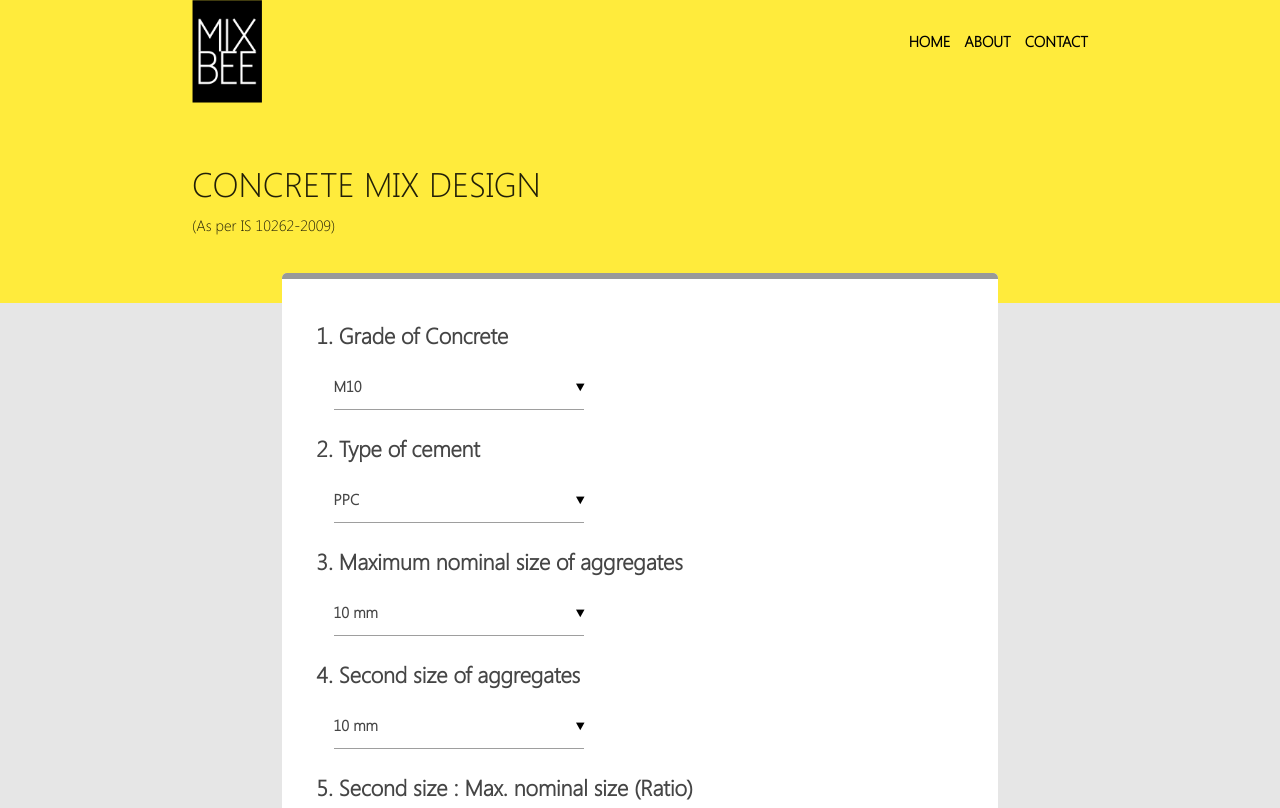
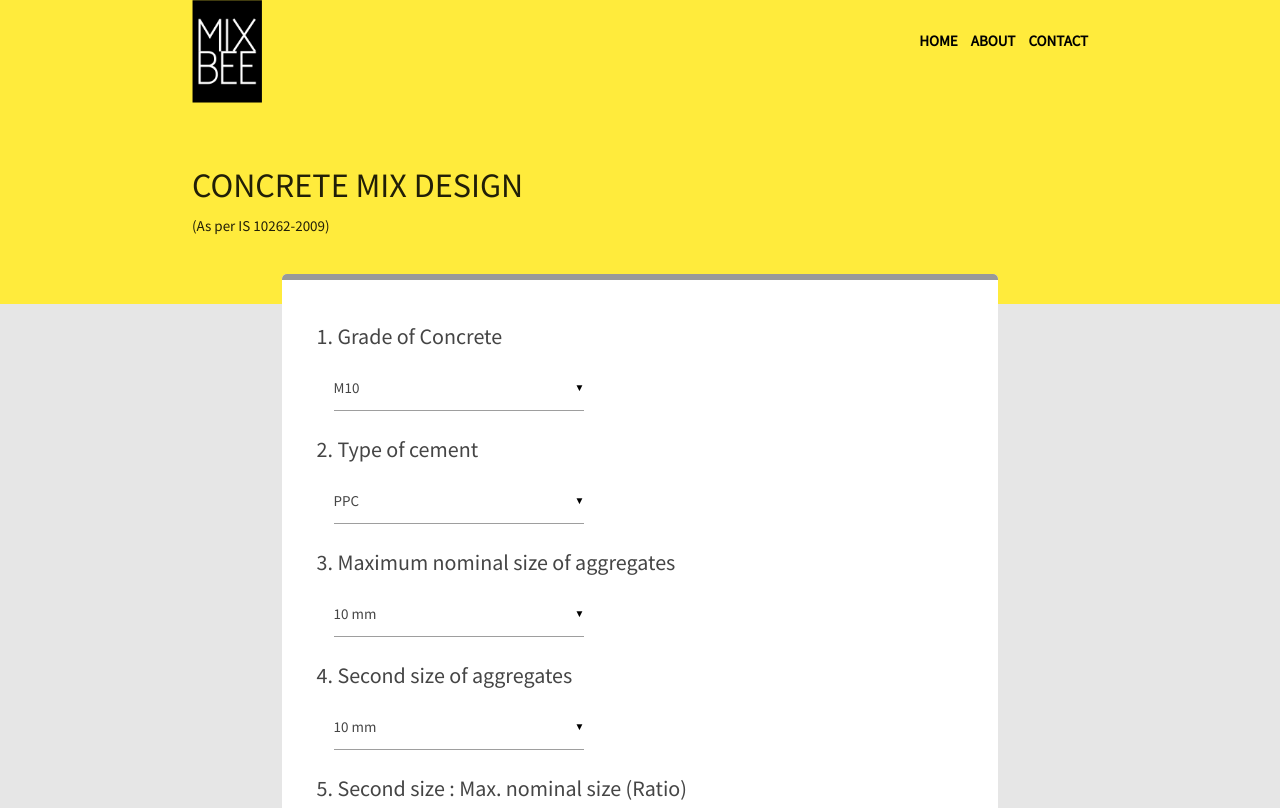
Before and after one commit to chiranthkothari/mixbee, a plain HTML site: page index.html in a window 1280 px wide. Shown: the top 808 px of the page. Drawn offline with Linux system fonts and the light colour scheme.

Commit message:
Added new font

```diff
--- a/assets/css/style.css
+++ b/assets/css/style.css
@@ -1,5 +1,6 @@
 body{
-	font-family: seouil;
+	/*font-family: seouil;*/
+	font-family: 'Source Sans Pro', sans-serif;
 }
 @font-face{
 	font-family: seouil;
@@ -44,11 +45,9 @@ body{
 /*styling of text below logo*/
 .cmd{
 	padding-top: 40px;
-	font-weight: normal;
 }
 .lineBelowCmd{
 	padding-bottom: 70px;
-	font-weight: normal;
 	margin-bottom: 0px;
 }
 
@@ -82,7 +81,6 @@ body{
 .content{
 	font-size: 22px;
 	padding-left: 35px;
-	font-weight: bold;
 	color: rgb(69,69,69);
 }
 .sub-content{
@@ -99,7 +97,6 @@ body{
 	max-width: 35%;
 	margin-top: -10px;
 	margin-left: 52px;
-	font-weight: bold;
 	color: rgb(69,69,69);
 }
 @media screen and (max-width:640px){
@@ -109,7 +106,6 @@ body{
 }
 /*input box styling*/
 .input-line{
-	font-weight: bold;
 	text-align: left;
 	padding-left: 5px;
 	margin-bottom: 0px !important;
@@ -138,7 +134,6 @@ body{
 	padding-top: 18px;
 	padding-bottom: 2px;
 	padding-left: 35px;
-	font-weight: bold;
 	color: #00bcd4;
 }
 @media screen and (max-width: 640px){
@@ -155,7 +150,6 @@ body{
 .myBtn{
 	color: rgb(69,69,69);
 	background: rgb(255,235,60);
-	font-weight: bold;
 }
 .myBtn:hover{
 	background: rgba(255,235,60,0.7);
--- a/index.html
+++ b/index.html
@@ -5,6 +5,7 @@
 	<meta name="viewport" content="width=device-width, initial-scale=1.0">
 	<meta http-equiv="X-UA-Compatible" content="ie=edge">
 	<link rel="stylesheet" href="assets/css/material.css">
+	<link href="https://fonts.googleapis.com/css?family=Source+Sans+Pro" rel="stylesheet">
 	<link rel="stylesheet" href="assets/css/style.css">
 	<title>MixBee- Online Concrete Mix design calculator</title>
 </head>
```
